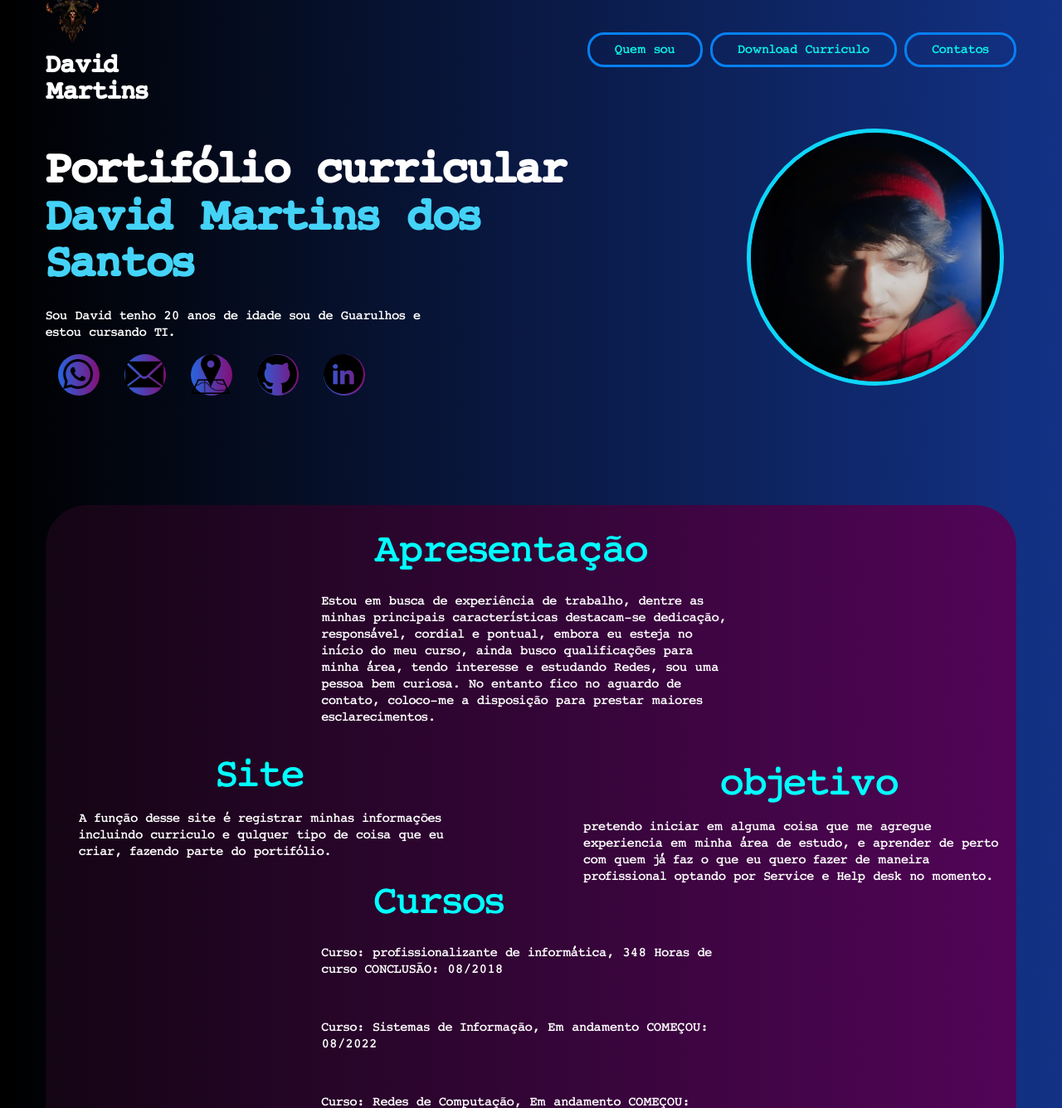
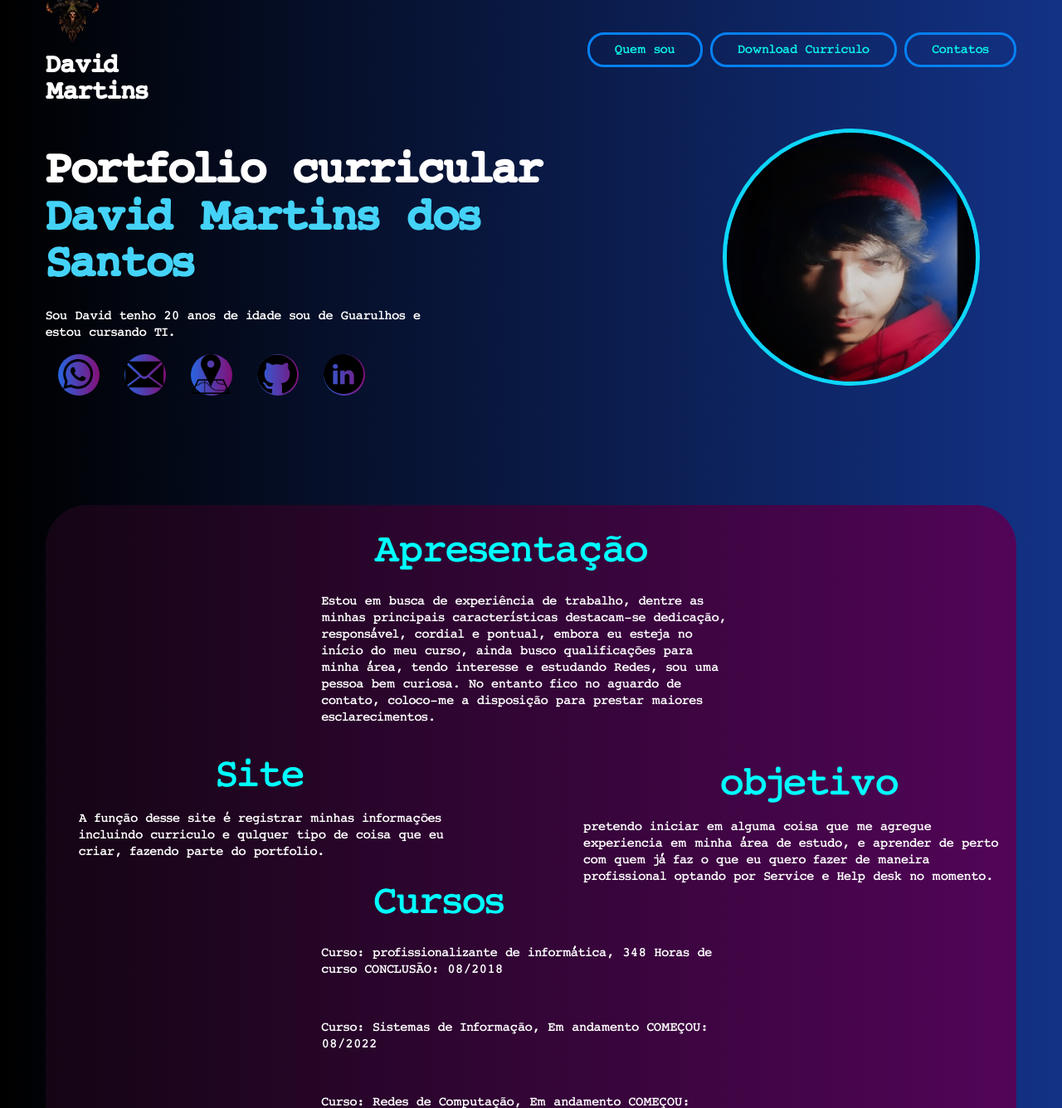
Before and after one commit to David-Martins-1401/portfolio, a plain HTML site: page index.html in a window 1280 px wide. Shown: the top 1336 px of the page at 83% size. Drawn offline with Linux system fonts and the light colour scheme.

Commit message:
correção

```diff
--- a/index.html
+++ b/index.html
@@ -41,7 +41,7 @@
 
     <main>
        <aside>
-        <h2>Portifólio curricular</h2>
+        <h2>Portfolio curricular</h2>
         <h2><span>David Martins dos</span></h2>
         <h2><span>Santos</span></h2>
 
@@ -106,7 +106,7 @@
     <div class="mis">
         <h5 id="quemsomos">Site</h5>
 
-        <p>A função desse site é registrar minhas informações incluindo curriculo e qulquer tipo de coisa que eu criar, fazendo parte do portifólio.</p>
+        <p>A função desse site é registrar minhas informações incluindo curriculo e qulquer tipo de coisa que eu criar, fazendo parte do portfolio.</p>
 
             <div id="val">
                 <h5>objetivo</h5>
```
